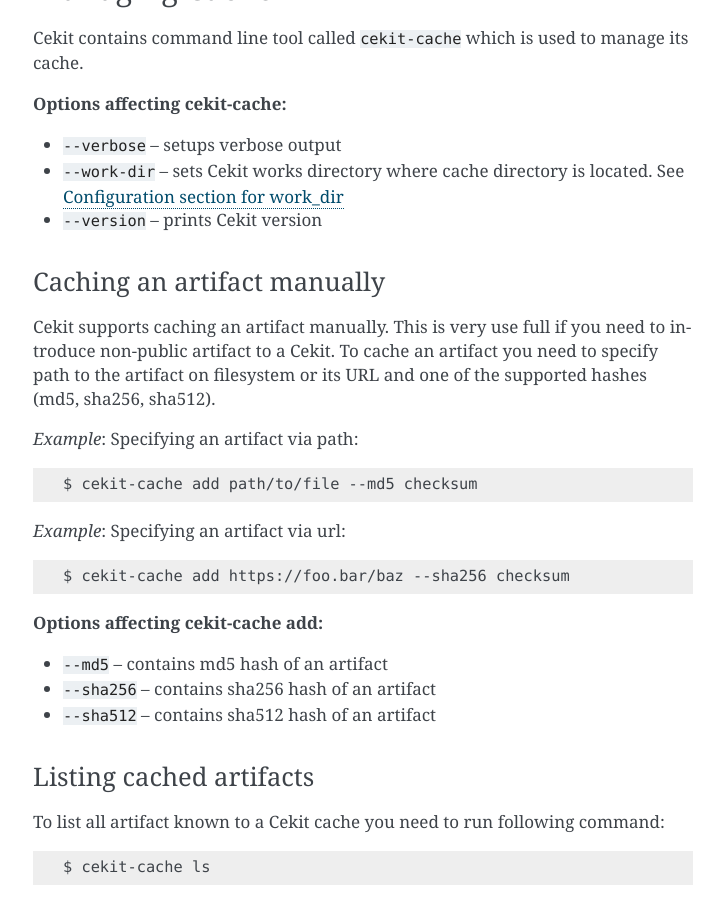
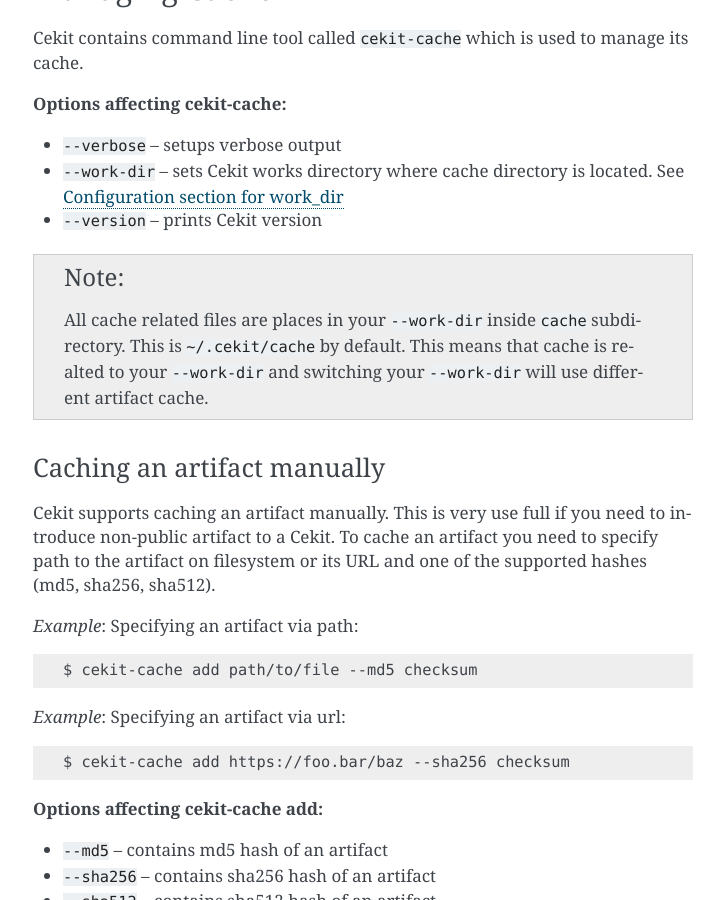
Before and after one commit to cekit/cekit, a Sphinx documentation site: the page built from docs/caching.rst, in a window 1280 px wide and 900 px high, scrolled down 615 px. Shown: the whole window, without its empty margins (387-1111 px from the left). Built offline with Sphinx 7.4.7, drawn with Linux system fonts in a browser that asks for light colours; some of the changed text lies outside the part shown.

Commit message:
Typos and explaining how cache is related to --work-dir

```diff
--- a/docs/caching.rst
+++ b/docs/caching.rst
@@ -32,6 +32,12 @@
 * ``--verbose`` -- setups verbose output
 * ``--work-dir`` -- sets Cekit works directory where cache directory is located. See :ref:`Configuration section for work_dir<workdir_config>`
 * ``--version`` -- prints Cekit version
+
+.. note::
+
+   All cache related files are places in your ``--work-dir`` inside ``cache`` subdirectory. This is ``~/.cekit/cache`` by default. This means that
+   cache is realted to your ``--work-dir`` and switching your ``--work-dir`` will use different artifact cache.
+
 
 
 Caching an artifact manually
@@ -102,3 +108,14 @@
 
 .. note::
    You can get uuid of any artifact by invoking ``cekit-cache ls`` command. Please consult :ref:`listing_cached_artifacts`
+
+
+Wiping whole cache
+^^^^^^^^^^^^^^^^^^
+To wipe whole artifact cache you need to manually remove ``cache`` subdirectory inside your ``--work-dir``.
+
+*Example:* To remove your cache located in ~/.cekit/cache directory run:
+
+.. code:: bash
+
+	  $ rm -rf ~/.cekit/cache
```
Also changed, not shown: 2 other files.
